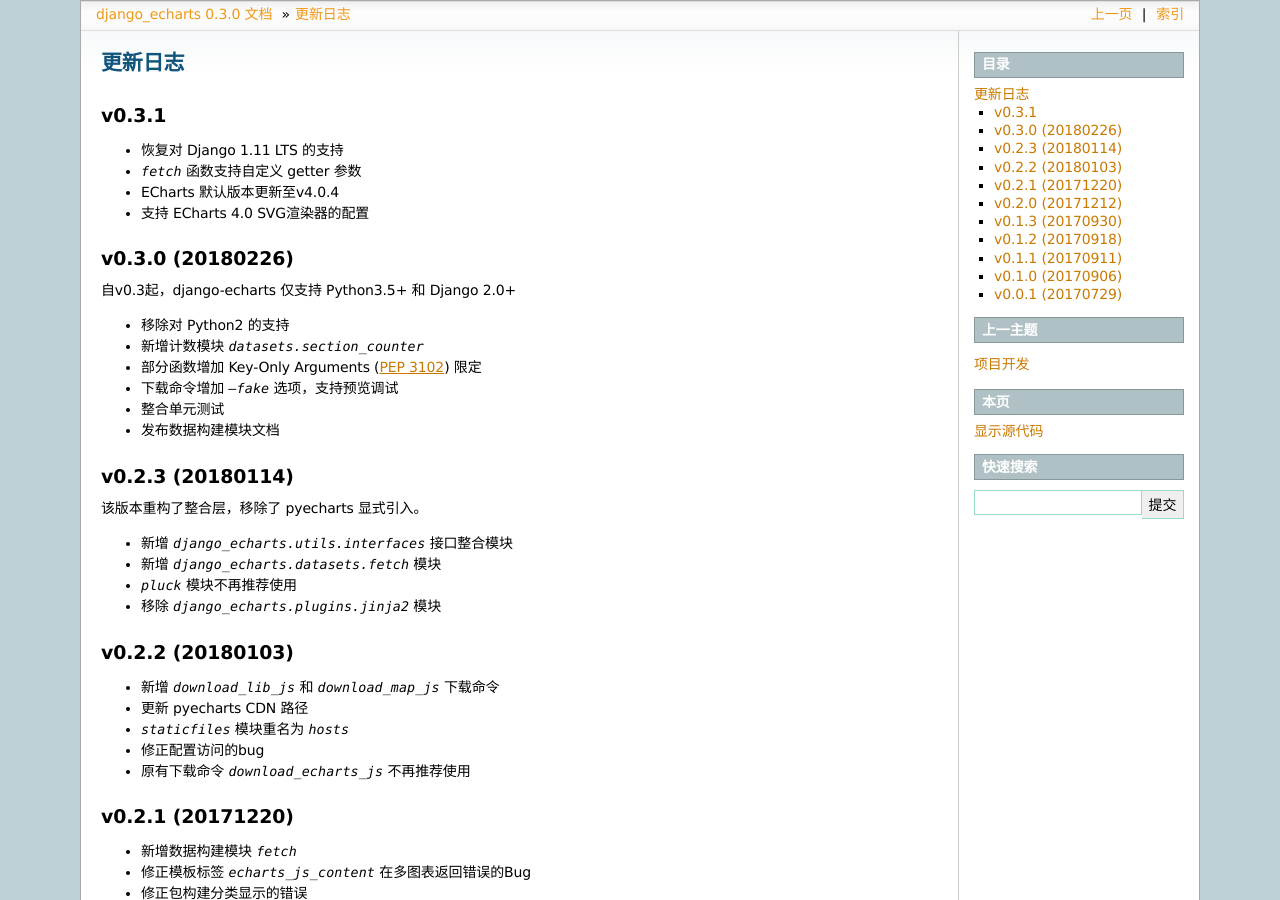
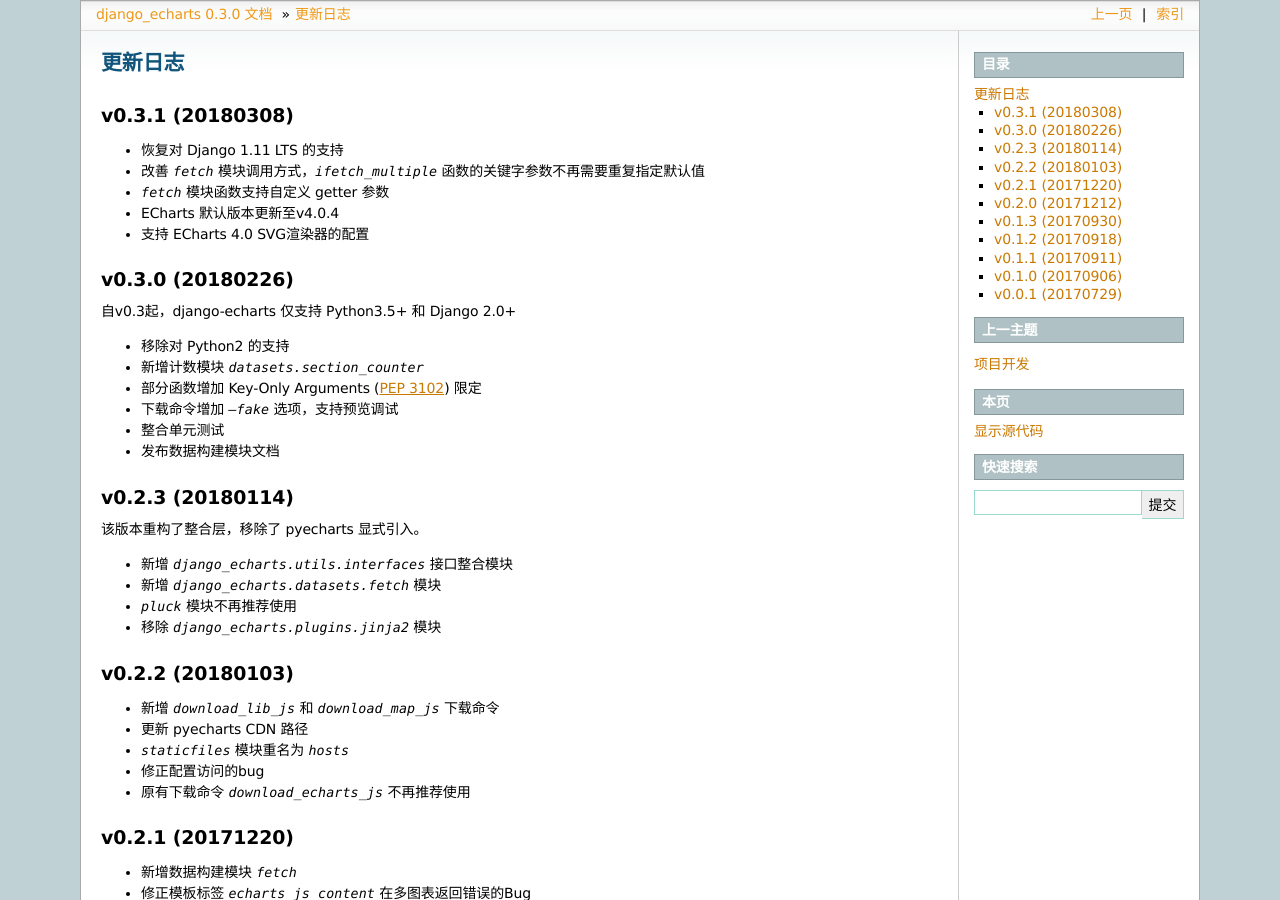
Before and after one commit to kinegratii/django-echarts, a Sphinx documentation site: the page built from docs/changelog.rst, in a window 1280 px wide and 900 px high. Built offline with Sphinx 7.4.7, drawn with Linux system fonts in a browser that asks for light colours.

```diff
--- a/docs/changelog.rst
+++ b/docs/changelog.rst
@@ -1,11 +1,12 @@
 更新日志
 =========
 
-v0.3.1
-------
+v0.3.1 (20180308)
+-----------------
 
 - 恢复对 Django 1.11 LTS 的支持
-- `fetch` 函数支持自定义 getter 参数
+- 改善 `fetch` 模块调用方式，`ifetch_multiple` 函数的关键字参数不再需要重复指定默认值
+- `fetch` 模块函数支持自定义 getter 参数
 - ECharts 默认版本更新至v4.0.4
 - 支持 ECharts 4.0 SVG渲染器的配置
 
```
Also changed, not shown: 2 other files.
